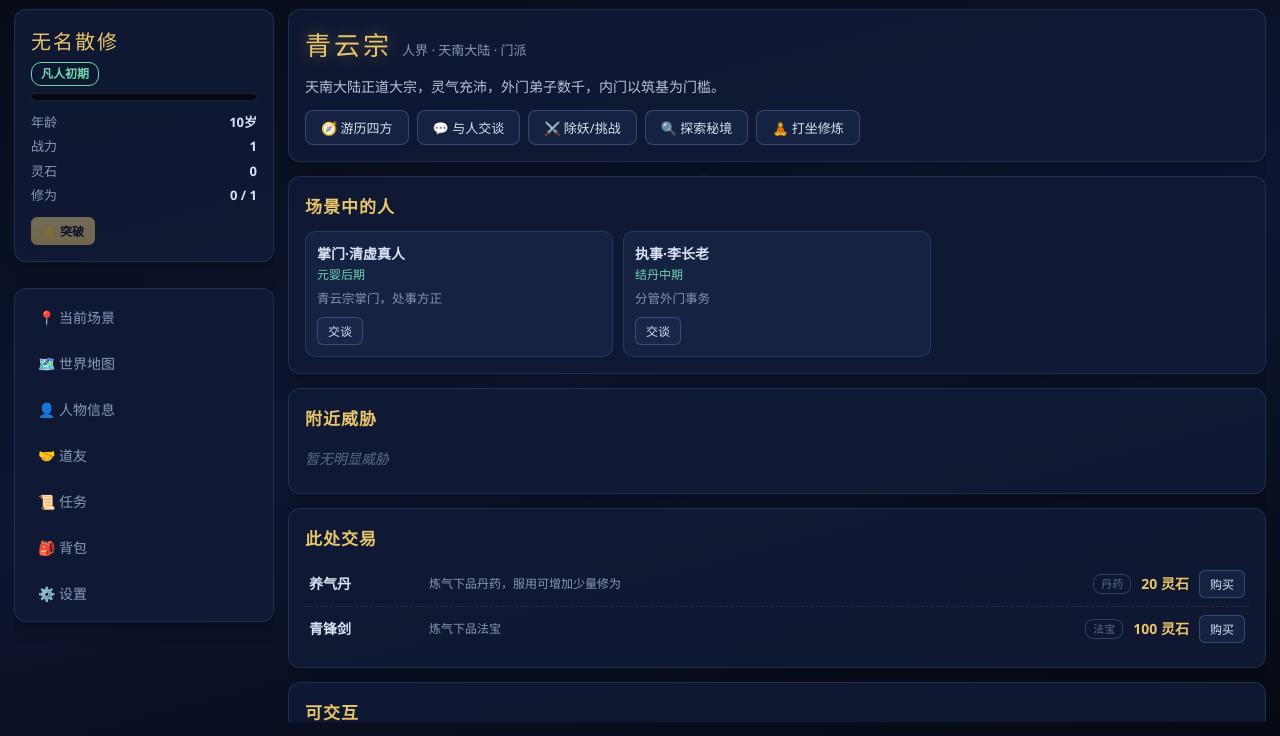
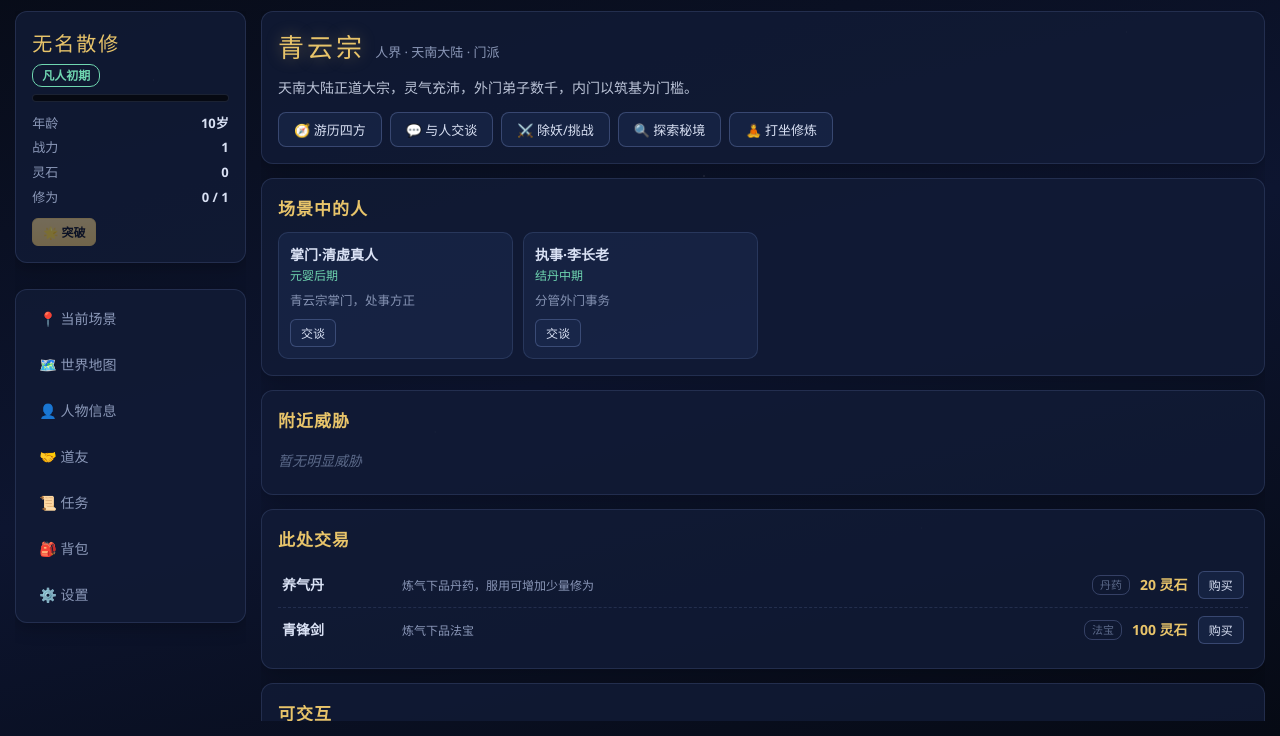
Before and after one commit to Fly143/LvJie-WanJie, an Electron app: page app/index.html in a window 1280 px wide. Both pictures are taken after a click on the button "开始修仙之旅". Shown: the part 64-800 px from the top of the page. Drawn offline with Linux system fonts and the light colour scheme; no server answers.

Commit message:
style: 主界面全宽自适应布局

```diff
--- a/app/styles.css
+++ b/app/styles.css
@@ -42,8 +42,8 @@ body{
 }
 .hbadge b{color:var(--accent)}
 
-#app{flex:1;min-height:0;display:flex;gap:14px;padding:14px;width:100%;max-width:1480px;margin:0 auto;overflow:hidden;position:relative}
-#side{width:260px;flex:0 0 260px;display:flex;flex-direction:column;gap:12px;overflow-y:auto}
+#app{flex:1;min-height:0;display:flex;gap:clamp(8px,1.2vw,18px);padding:clamp(8px,1.2vw,18px);width:100%;max-width:100%;margin:0;overflow:hidden;position:relative}
+#side{width:clamp(220px,18vw,300px);flex:0 0 auto;display:flex;flex-direction:column;gap:12px;overflow-y:auto}
 #main{flex:1;min-width:0;overflow-y:auto}
 
 .panel{background:var(--panel);border:1px solid var(--line);border-radius:var(--radius);padding:16px;margin-bottom:14px;
@@ -91,7 +91,7 @@ body{
 .loc-meta{color:var(--dim);font-size:13px}
 .loc-desc{margin-top:8px;color:var(--text);opacity:.85;font-size:14px}
 .loc-note{color:var(--purple);font-size:12px;margin-top:4px}
-.grid{display:grid;grid-template-columns:repeat(auto-fill,minmax(230px,1fr));gap:10px;margin-top:8px}
+.grid{display:grid;grid-template-columns:repeat(auto-fill,minmax(min(230px,100%),1fr));gap:10px;margin-top:8px}
 .card{background:var(--panel2);border:1px solid var(--line);border-radius:calc(var(--radius) - 2px);padding:11px}
 .card .cname{font-weight:bold;color:var(--text);font-size:14px;display:flex;align-items:center;gap:7px;flex-wrap:wrap}
 .card .crealm{color:var(--jade);font-size:12px}
```
